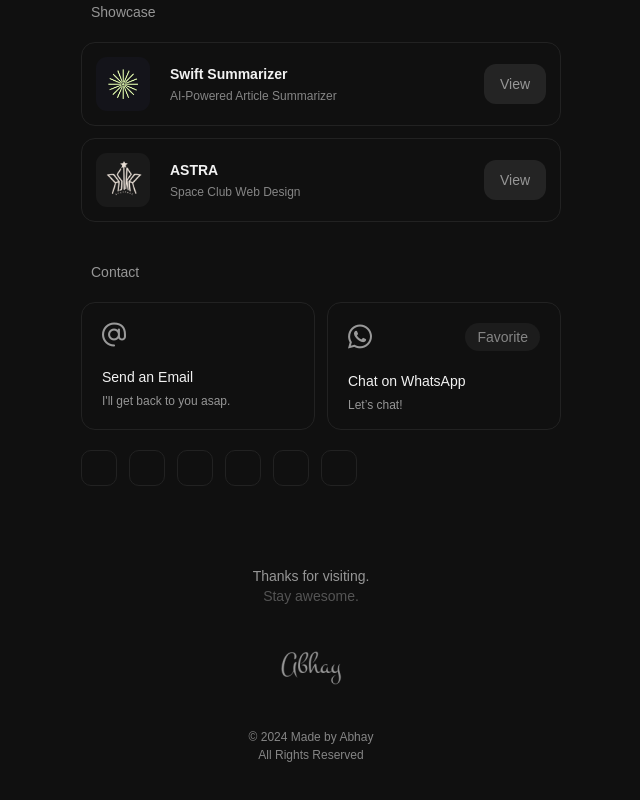
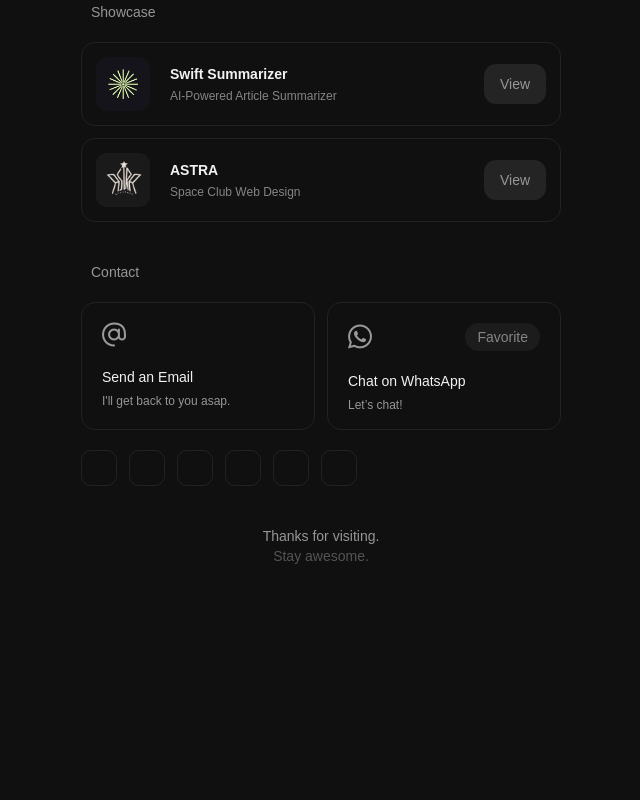
Before and after one commit to ABHAY-100/vue-link-bio, a Vue app: page / in a window 1280 px wide. Shown: the part 474-1274 px from the top of the page, without its empty margins (349-989 px from the left). Built offline with nearby package versions, Linux system fonts and the light colour scheme; some icons are missing; a web font is replaced by a local one.

Commit message:
Add footer

```diff
--- a/src/components/common/Footer.vue
+++ b/src/components/common/Footer.vue
@@ -3,14 +3,10 @@ import { signature } from "../../assets/index.js";
 </script>
 
 <template>
-  <div class="w-[480px] max-md:w-full mx-auto gap-[40px] flex flex-col font-medium pb-[228px]">
+  <div class="w-[480px] max-md:w-full mx-auto gap-[40px] flex flex-col font-medium">
     <div class="flex flex-col items-center justify-center w-full text-sm text-normal">
         <p class="text-button_text">Thanks for visiting.</p>
         <p class="text-[#545454]">Stay awesome.</p>
     </div>
-    <img :src="signature" alt="Abhay" class="mx-auto">
-    <div class="text-[12px] text-just_gray text-center">
-        <p>© 2024 Made by Abhay <br /> All Rights Reserved</p>
-    </div>
   </div>
 </template>
--- a/src/views/Home.vue
+++ b/src/views/Home.vue
@@ -70,9 +70,9 @@ const copyEmail = async () => {
       <ShowCase />
 
       <Contact />
+
+      <Footer />
     </div>
-
-    <Footer />
   </section>
 </template>
 
```
